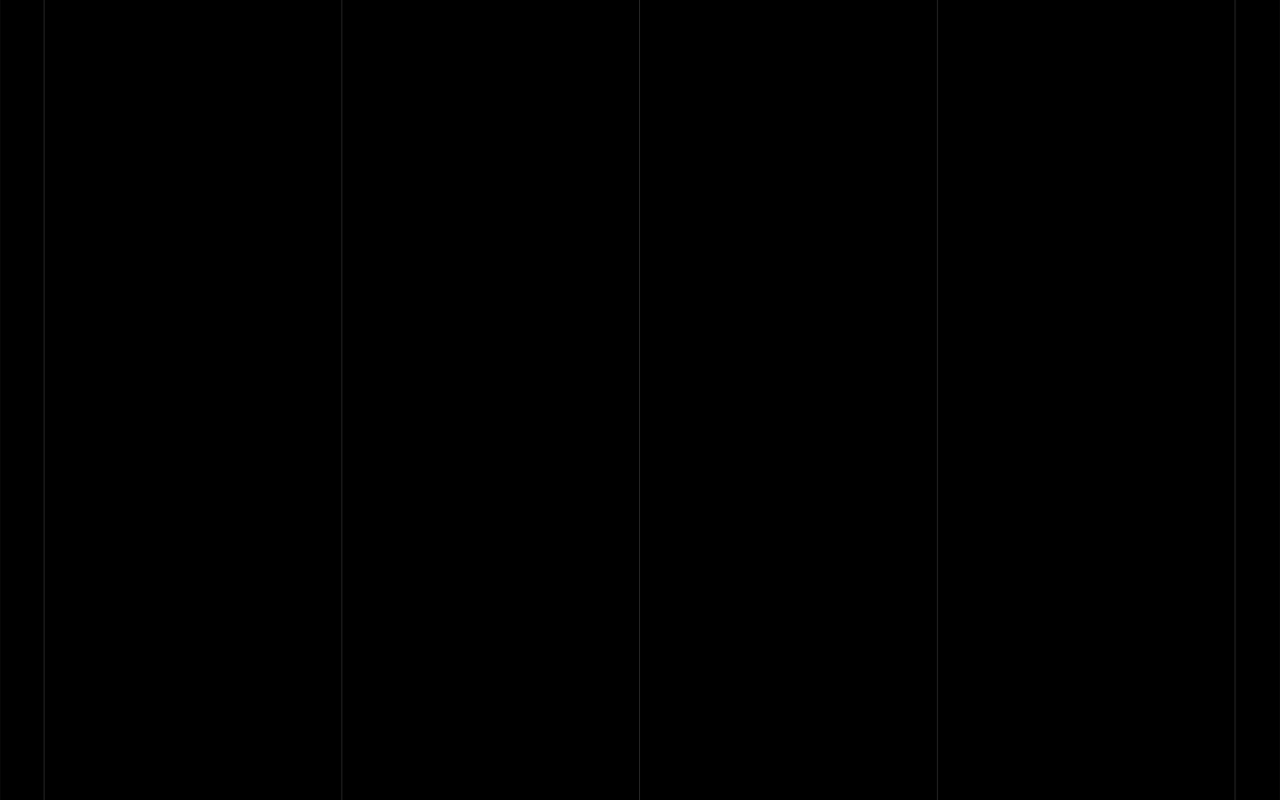
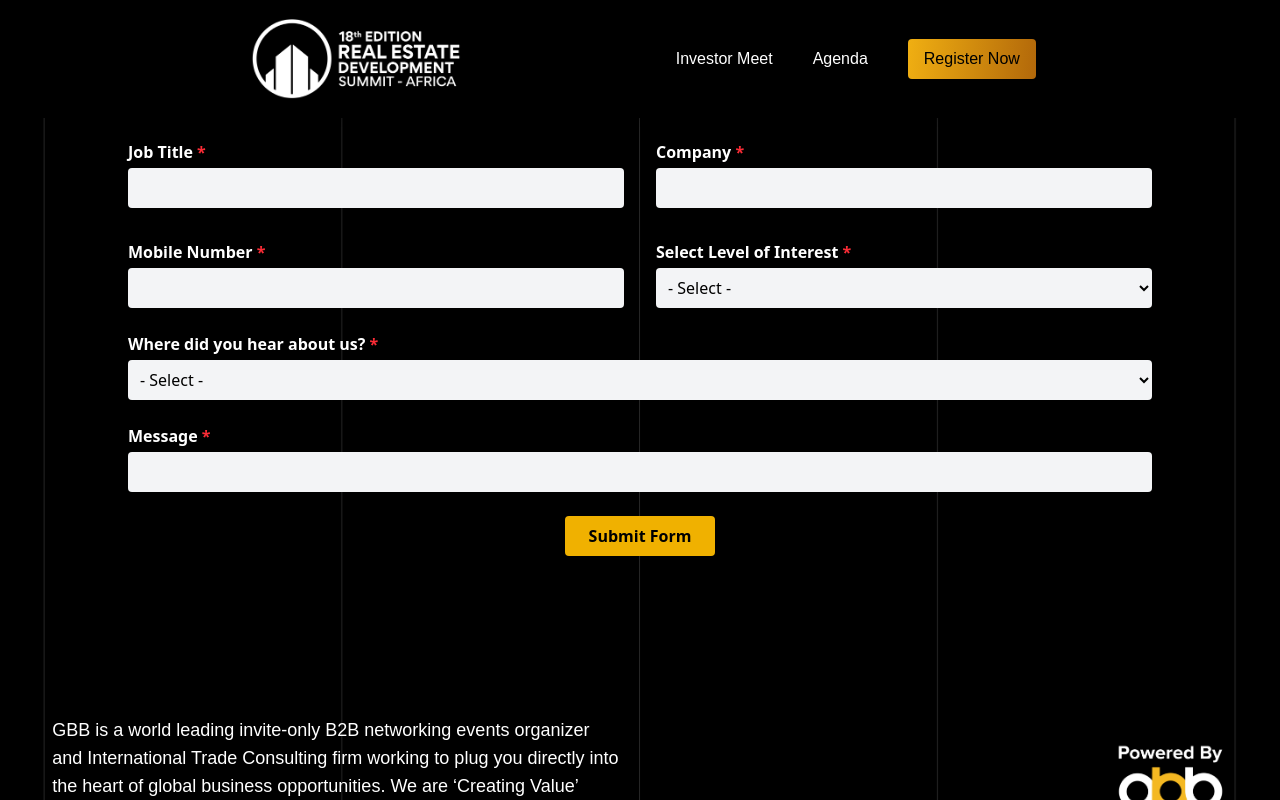
Before and after one commit to Sasmita-Netsquare/18th-REDS, a React (Vite) app: page /enquire-now in a window 1280 px wide. Before the commit this address had no page. Shown: the top 800 px of the page. Built offline with nearby package versions, Linux system fonts and the light colour scheme; a web font is replaced by a local one.

Commit message:
enquire now button changes done

```diff
--- a/src/App.tsx
+++ b/src/App.tsx
@@ -1,20 +1,25 @@
 import { Route, Routes } from "react-router-dom";
+import { ScrollToTop } from "./components";
 import PublicLayout from "./layouts/PublicLayout";
 import AgendaPage from "./pages/AgendaPage";
+import EnquireNowPage from "./pages/EnquireNowPage";
 import HomePage from "./pages/HomePage";
-import InvestorMeetPage from "./pages/InvestorMeetPage";
 import RegisterPage from "./pages/RegisterPage";
 
 const App = () => {
   return (
+  <>
+   <ScrollToTop />
     <Routes>
       <Route element={<PublicLayout />}>
         <Route path="/" element={<HomePage />} />
         <Route path="/agenda" element={<AgendaPage />} />
         <Route path="/register" element={<RegisterPage />} />
-        <Route path="/investor-meet" element={<InvestorMeetPage />} />
+        <Route path="/enquire-now" element={<EnquireNowPage />} />
       </Route>
     </Routes>
+  </>
+
   );
 };
 
--- /dev/null
+++ b/src/components/common/ScrollToTop.tsx
@@ -0,0 +1,18 @@
+// src/components/ScrollToTop.tsx
+import { useEffect } from "react";
+import { useLocation } from "react-router-dom";
+
+const ScrollToTop = () => {
+  const { pathname, hash } = useLocation();
+
+  useEffect(() => {
+    // Only scroll to top if there's no hash
+    if (!hash) {
+      window.scrollTo({ top: 0, behavior: "smooth" });
+    }
+  }, [pathname]);
+
+  return null;
+};
+
+export default ScrollToTop;
--- a/src/components/common/index.ts
+++ b/src/components/common/index.ts
@@ -1,2 +1,3 @@
 export { default as Dialog } from "./Dialog";
 export { default as Drawer } from "./Drawer";
+export { default as ScrollToTop } from "./ScrollToTop";
--- a/src/components/home/InvestorMeet.tsx
+++ b/src/components/home/InvestorMeet.tsx
@@ -1,6 +1,7 @@
 import { gsap } from "gsap";
 import { ScrollTrigger } from "gsap/ScrollTrigger";
 import { useEffect, useRef } from "react";
+import { Link } from "react-router-dom";
 import { useHeadingGroupAnimation, useMarqueeAnimation } from "../hooks";
 import useIsDesktop from "../hooks/useIsDesktop";
 import { usePinScroll } from "../hooks/usePinScroll";
@@ -35,11 +36,11 @@ const InvestorMeet = () => {
         y: 0,
         opacity: 1,
         duration: 1,
-        stagger: 0.5, // delay between each <p> animation
+        stagger: 0.5,
         ease: "power2.out",
         scrollTrigger: {
           trigger: containerRef.current,
-          start: "top 80%", // when top of container hits 80% viewport height
+          start: "top 80%",
           toggleActions: "play none none none",
         },
       }
@@ -106,7 +107,7 @@ const InvestorMeet = () => {
             </div>
           </div>
           <div className=" w-full mt-10 " ref={containerRef}>
-            <div ref={pinRef}>
+            <div ref={pinRef} className="flex flex-col gap-4">
             <p className="leading-relaxed text-gray-300 lg:w-[75%] sm:w-full">
             A premier platform bringing together global investors, top developers, and key operators
             shaping the future of real estate across the African Continent. This session provides a unique
@@ -114,6 +115,15 @@ const InvestorMeet = () => {
             region's rapidly expanding real estate industry. Capitalize on the chance to lead Africa’s growth
             and carve your path in its thriving sector.
             </p>
+          <Link
+            to="/enquire-now"
+            className="text-black w-fit py-2 px-4 rounded transition duration-300 ease-in-out transform hover:-translate-y-1 hover:shadow-[0_0_20px_4px_rgba(240,175,18,0.7)] hover:text-white"
+            style={{
+              background: "linear-gradient(96.18deg, #F0AF12 0%, #B2680A 100%)",
+            }}
+          >
+            Enquire Now
+          </Link>
             </div>
           </div>
         </div>
--- a/src/layouts/Header.tsx
+++ b/src/layouts/Header.tsx
@@ -1,9 +1,45 @@
-import { useState } from "react";
+
+import { gsap } from "gsap";
+import { ScrollToPlugin } from "gsap/ScrollToPlugin";
+import { useEffect, useState } from "react";
 import { FaBars, FaTimes } from "react-icons/fa";
-import { Link } from "react-router-dom";
+import { Link, useLocation, useNavigate } from "react-router-dom";
+
+gsap.registerPlugin(ScrollToPlugin);
 
 const Header = () => {
+  const navigate = useNavigate();
+  const location = useLocation();
   const [isOpen, setIsOpen] = useState(false);
+
+  const scrollToInvestorMeet = () => {
+    if (location.pathname === "/") {
+      const el = document.getElementById("investor-meet");
+      if (el) {
+        gsap.to(window, {
+          scrollTo: el,
+          duration: 1,
+          ease: "power2.out",
+        });
+      }
+    } else {
+      // Navigate to homepage and add a flag in URL
+      navigate("/#investor-meet");
+    }
+  };
+
+    useEffect(() => {
+    if (location.pathname === "/" && location.hash === "#investor-meet") {
+      const el = document.getElementById("investor-meet");
+      if (el) {
+        gsap.to(window, {
+          scrollTo: el,
+          duration: 1,
+          ease: "power2.out",
+        });
+      }
+    }
+  }, [location]);
 
   return (
     <header className="main-container py-3 bg-black shadow-md">
@@ -34,18 +70,13 @@ const Header = () => {
             isOpen ? "flex" : "hidden"
           } absolute top-full left-0 w-full flex-col items-center bg-black shadow-md z-10 lg:shadow-none lg:bg-transparent lg:flex lg:static lg:flex-row lg:w-auto lg:gap-10 mt-4 lg:mt-0 gap-6 transition-all duration-300 py-2`}
         >
-          {/* <a href="#" className="hover:text-yellow-500 text-white">
-            Home
-          </a> */}
-          <Link to="/investor-meet" className="hover:text-yellow-500 text-white">
-            Investor Meet
-          </Link>
+        <button onClick={scrollToInvestorMeet} className="hover:text-yellow-500 text-white cursor-pointer">
+          Investor Meet
+        </button>
+
           <Link to="/agenda" className="hover:text-yellow-500 text-white">
             Agenda
           </Link>
-          {/* <a href="#" className="hover:text-yellow-500 text-white">
-            Media
-          </a> */}
           <Link
             to="/register"
             className="text-black py-2 px-4 rounded transition duration-300 ease-in-out transform hover:-translate-y-1 hover:shadow-[0_0_20px_4px_rgba(240,175,18,0.7)] hover:text-white"
--- /dev/null
+++ b/src/pages/EnquireNowPage.tsx
@@ -0,0 +1,15 @@
+import { useEffect } from "react";
+import { InvestorMeetForm } from "../components";
+
+export default function EnquireNowPage() {
+    useEffect(() => {
+    setTimeout(() => {
+      window.scrollTo({ top: 0, behavior: "smooth" });
+    }, 100);
+  }, []);
+  return (
+     <div className="main-container text-white px-4 py-10 font-sans">
+      <InvestorMeetForm/>
+      </div>
+  )
+}
--- a/src/pages/InvestorMeetPage.tsx
+++ /dev/null
@@ -1,7 +0,0 @@
-import { InvestorMeetForm } from "../components";
-
-export default function InvestorMeetPage() {
-  return (
-     <div className="main-container text-white px-4 py-10 font-sans mt-30" id="hero"><InvestorMeetForm/></div>
-  )
-}
```
